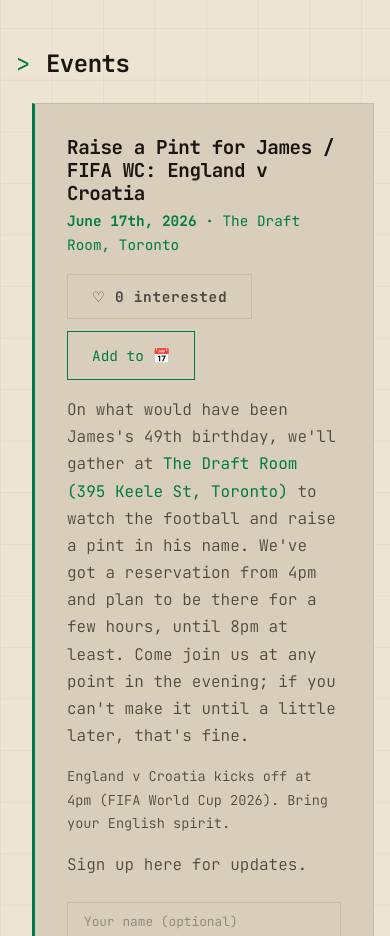
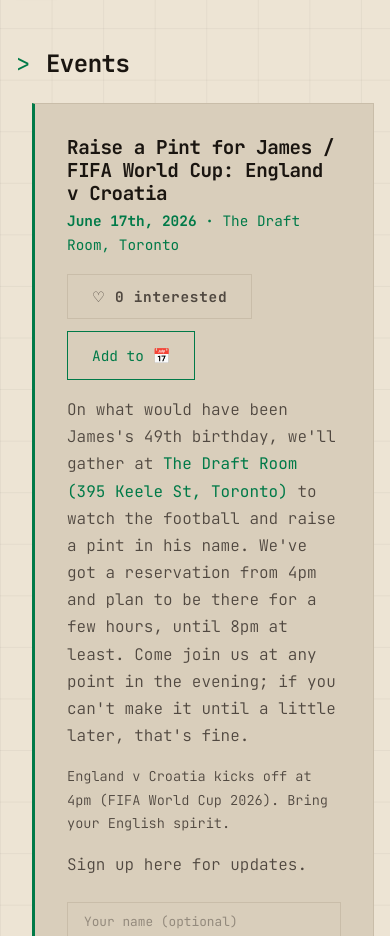
Before and after one commit to foxpress-design/listenable-music, a React (Vite) app: page / in a window 390 px wide. Shown: the part 900-1836 px from the top of the page. Built offline with nearby package versions, Linux system fonts and the light colour scheme; no server answers.

Commit message:
Restore FIFA World Cup in title, break to two lines on mobile (v1.2.9)

```diff
--- a/package.json
+++ b/package.json
@@ -1,7 +1,7 @@
 {
   "name": "listenable-music",
   "private": true,
-  "version": "1.2.8",
+  "version": "1.2.9",
   "type": "module",
   "scripts": {
     "dev": "vite",
--- a/src/pages/Home.jsx
+++ b/src/pages/Home.jsx
@@ -310,7 +310,7 @@ export default function Home() {
           <h2 className="section-title">Events</h2>
           <div className="section-content">
             <div className="event-card">
-              <h3 className="event-title">Raise a Pint for James / FIFA WC: England v Croatia</h3>
+              <h3 className="event-title">Raise a Pint for James /<br className="mobile-break" /> FIFA World Cup: England v Croatia</h3>
               <p className="event-date">June 17th, 2026 &middot; <a href="https://maps.app.goo.gl/jQvTBCCPYnDG2CG96" target="_blank" rel="noopener noreferrer">The Draft Room, Toronto</a></p>
               <div className="event-actions">
                 <button
```
Also changed, not shown: 1 other file (tests, documents, lock files or other folders).
